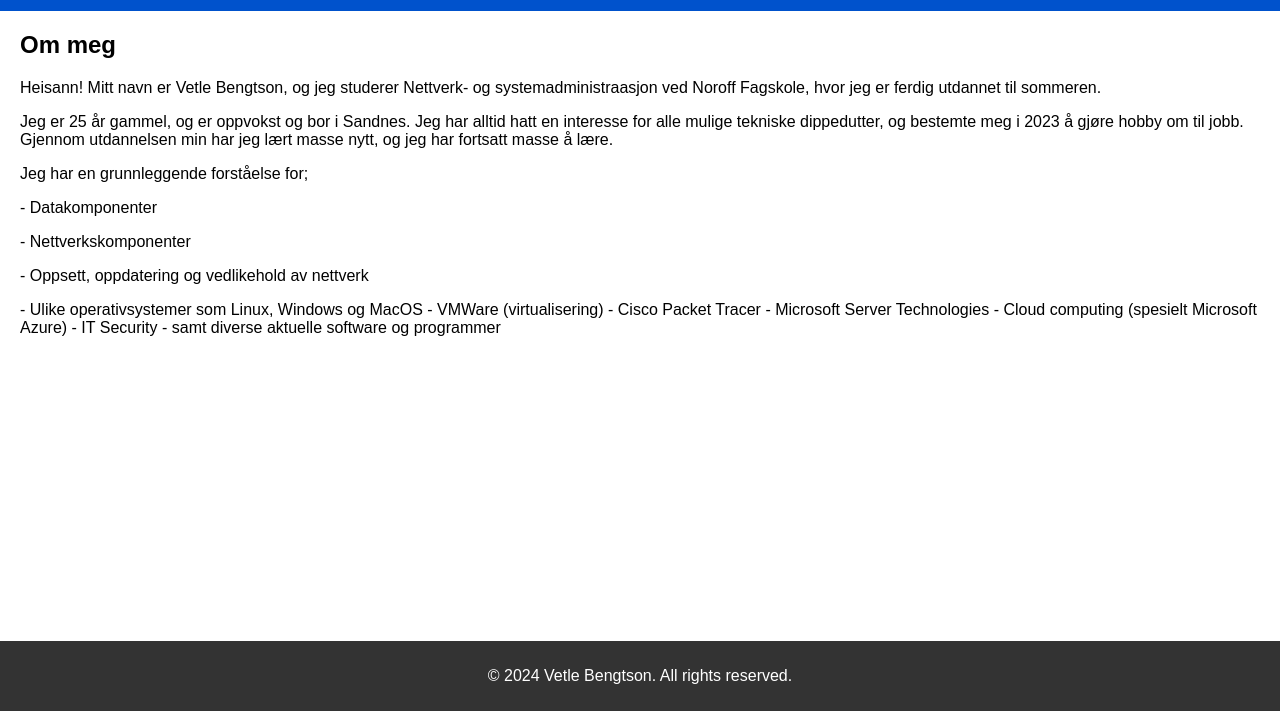
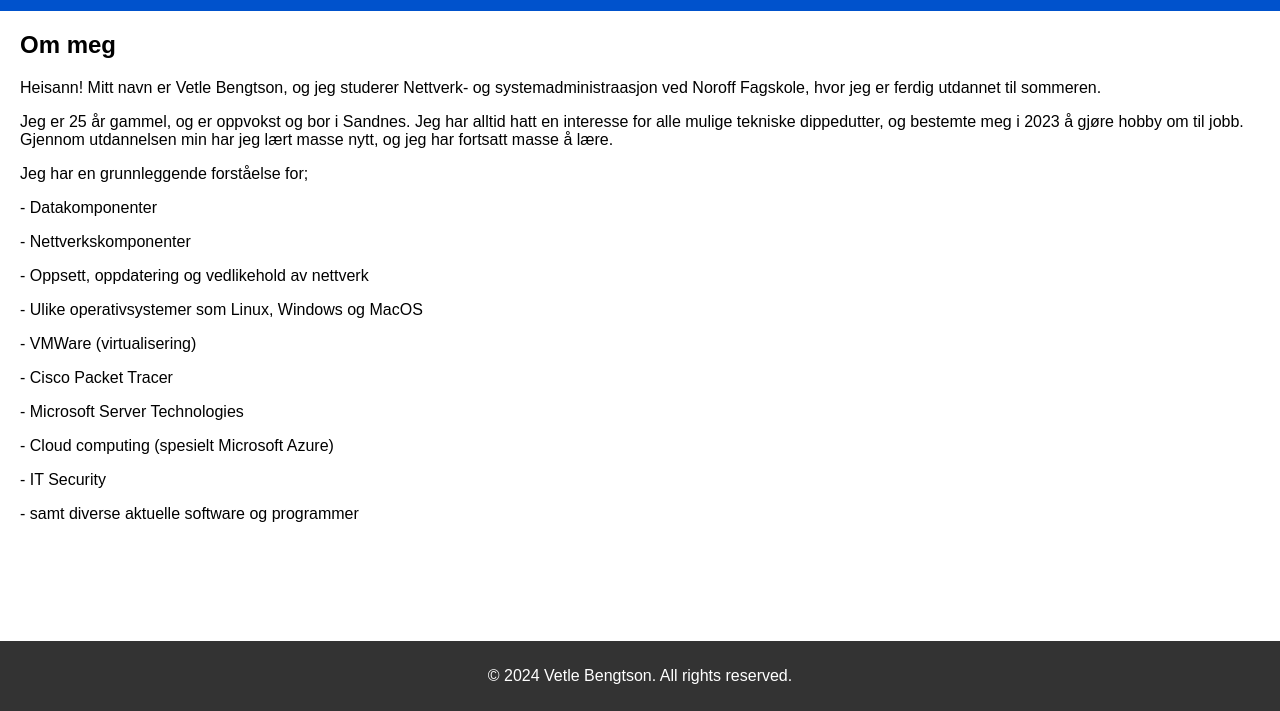
Before and after one commit to BengtsonVetle/MyWebsite, a plain HTML site: page index.html in a window 1280 px wide. Shown: the part 89-800 px from the top of the page. Drawn offline with Linux system fonts and the light colour scheme.

Commit message:
Update index.html

```diff
--- a/index.html
+++ b/index.html
@@ -56,20 +56,25 @@
         <p>- Oppsett, oppdatering og vedlikehold av nettverk
         </p>
 
-        - Ulike operativsystemer som Linux, Windows og MacOS
+        <p>- Ulike operativsystemer som Linux, Windows og MacOS
+        </p>
 
-        - VMWare (virtualisering)
+        <p>- VMWare (virtualisering)
+        </p>
 
-        - Cisco Packet Tracer
+        <p>- Cisco Packet Tracer
+        </p>
 
-        - Microsoft Server Technologies
+        <p>- Microsoft Server Technologies
+        </p>
 
-        - Cloud computing (spesielt Microsoft Azure)
+        <p>- Cloud computing (spesielt Microsoft Azure)
+        </p>
 
-        - IT Security
+        <p>- IT Security
+        </p>
 
-        - samt diverse aktuelle software og programmer
-
+        <p>- samt diverse aktuelle software og programmer
         </p>
     </div>
 
```
